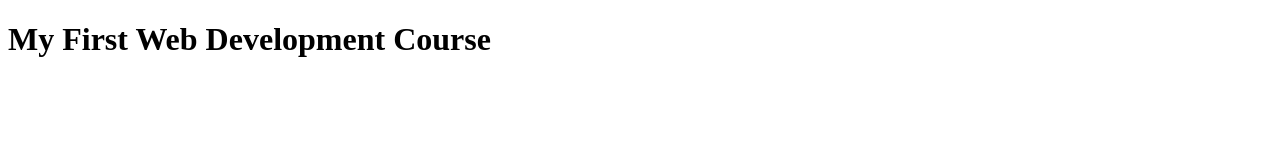
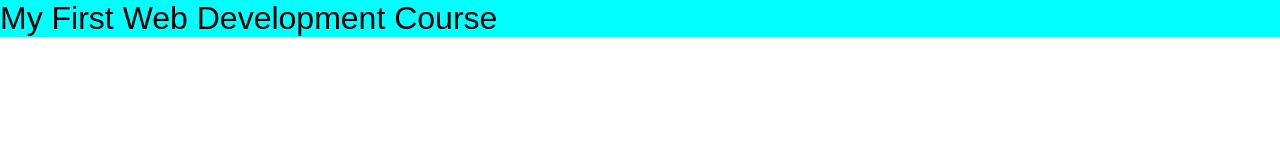
Before and after one commit to Prottoy21/Web-Dev-Classes, a plain HTML site: page Index.html in a window 1280 px wide. Drawn offline with Linux system fonts and the light colour scheme.

Commit message:
Added css file

```diff
--- a/Index.html
+++ b/Index.html
@@ -3,6 +3,7 @@
 <head>
     <meta charset="UTF-8">
     <meta name="viewport" content="width=device-width, initial-scale=1.0">
+    <link rel="stylesheet" href="css/style.css">
     <title>Document</title>
 </head>
 <body>
--- /dev/null
+++ b/css/style.css
@@ -0,0 +1,13 @@
+* {
+    margin: 0;
+    padding: 0;
+    box-sizing: border-box;
+}
+
+h1 {
+    background-color: aqua;
+    color: black;
+    font-size: 2rem;
+    font-family: sans-serif;
+    font-weight: 400;
+}
```
